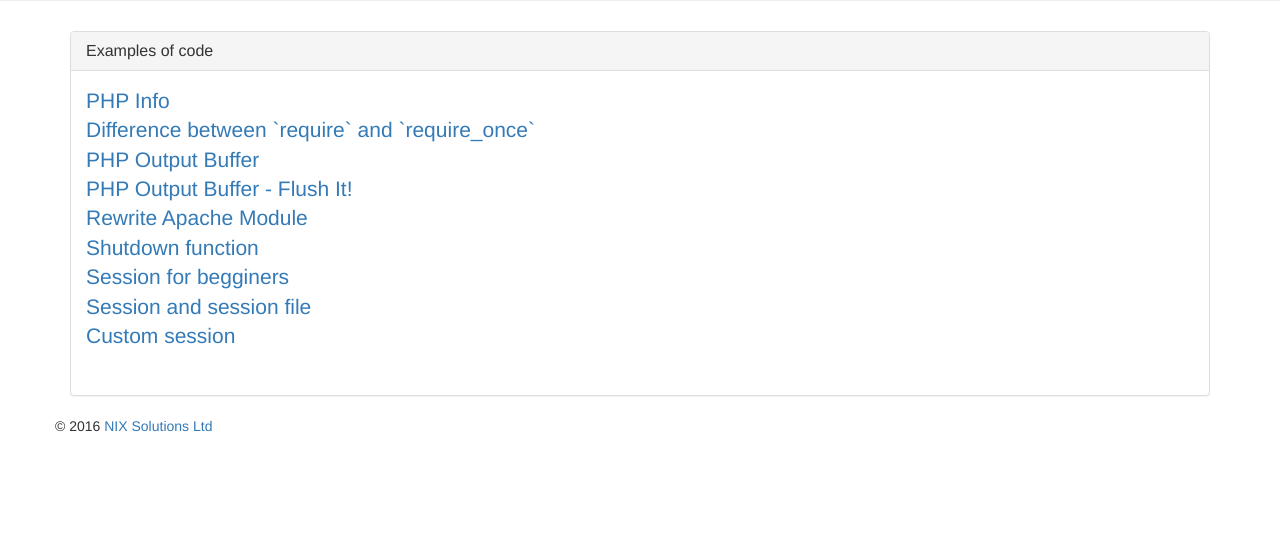
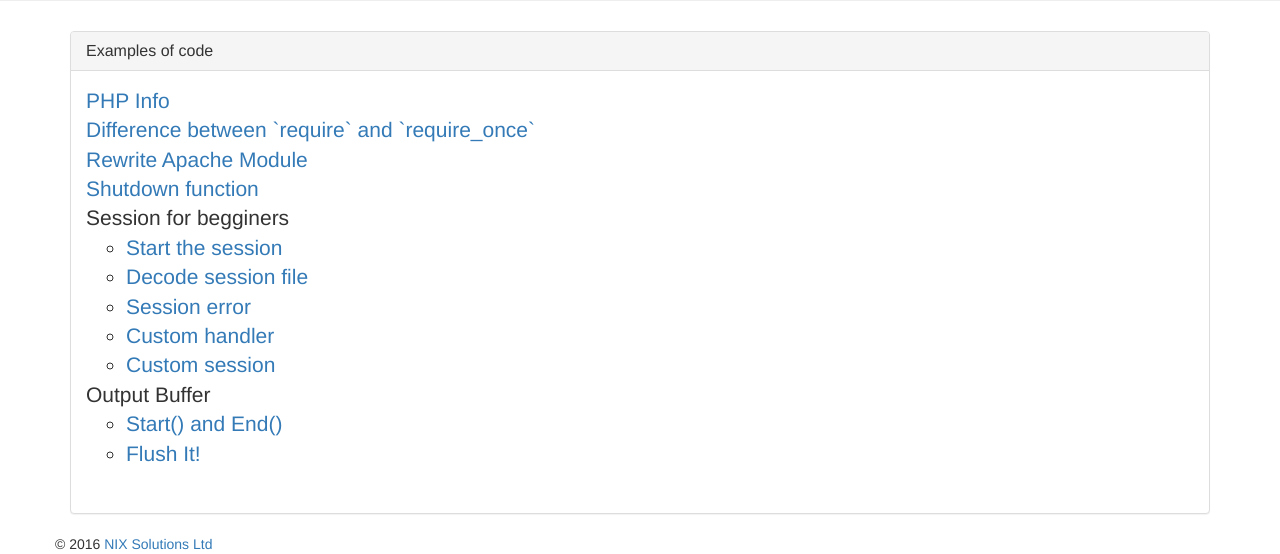
Before and after one commit to AntonShevchuk/php-education, a PHP site: page / in a window 1280 px wide. Shown: the part 300-854 px from the top of the page. Before the commit the page ends 732 px from the top, so only its background shows below. Run offline with PHP 8.4, Linux system fonts and the light colour scheme; some libraries are stand-ins or nearby versions.

Commit message:
Updated menu

```diff
--- a/menu.php
+++ b/menu.php
@@ -3,12 +3,6 @@
 </li>
 <li>
     <a href="display.php?file=require">Difference between `require` and `require_once`</a>
-</li>
-<li>
-    <a href="display.php?file=buffer">PHP Output Buffer</a>
-</li>
-<li>
-    <a href="flush.php">PHP Output Buffer - Flush It!</a>
 </li>
 <li>
     <a href="display.php?file=rewrite">Rewrite Apache Module</a>
@@ -17,11 +11,33 @@
     <a href="shutdown.php">Shutdown function</a>
 </li>
 <li>
-    <a href="display.php?file=session.start">Session for begginers</a>
+    Session for begginers
+    <ul>
+        <li>
+            <a href="display.php?file=session.start">Start the session</a>
+        </li>
+        <li>
+            <a href="display.php?file=session.decode">Decode session file</a>
+        </li>
+        <li>
+            <a href="display.php?file=session.error">Session error</a>
+        </li>
+        <li>
+            <a href="display.php?file=session.handler">Custom handler</a>
+        </li>
+        <li>
+            <a href="display.php?file=session.custom">Custom session</a>
+        </li>
+    </ul>
 </li>
 <li>
-    <a href="display.php?file=session.file">Session and session file</a>
+    Output Buffer
+    <ul>
+        <li>
+            <a href="display.php?file=buffer">Start() and End()</a>
+        </li>
+        <li>
+            <a href="flush.php">Flush It!</a>
+        </li>
+    </ul>
 </li>
-<li>
-    <a href="display.php?file=session.custom">Custom session</a>
-</li>
```
Also changed, not shown: session.decode.php (+17 -2 lines), session.echo.php (deleted, +0 -8 lines), session.start.php (+12 -2 lines).
